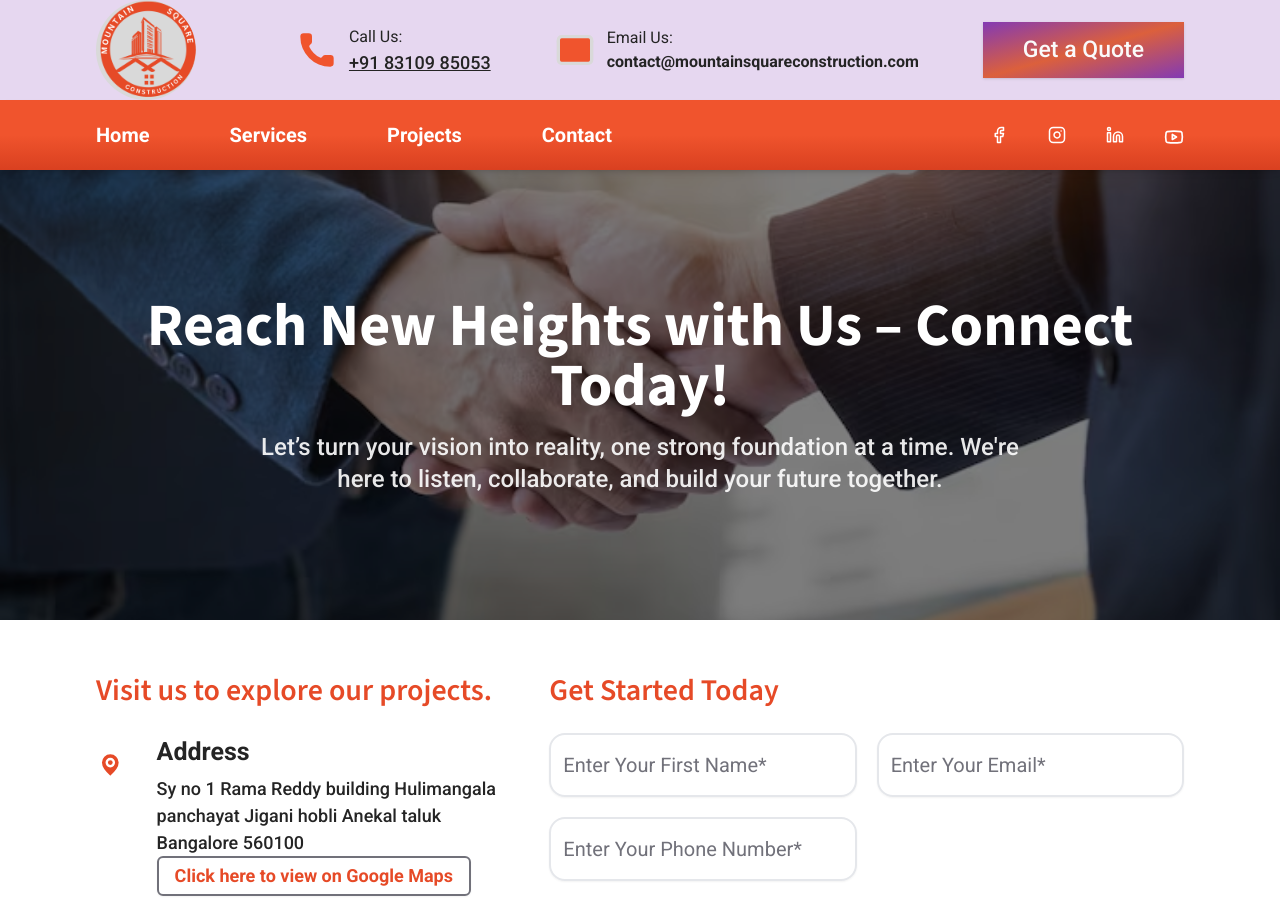
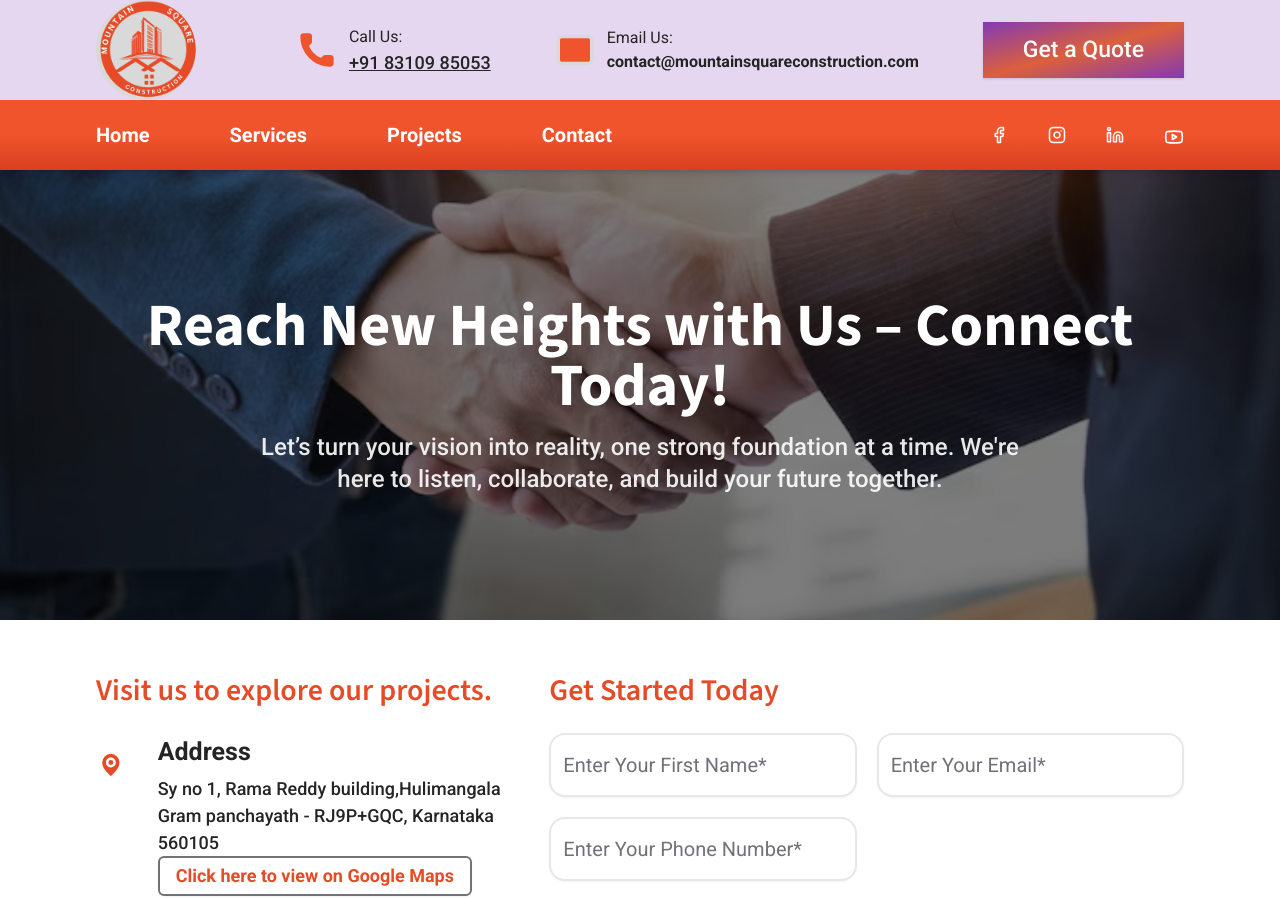
Before and after one commit to mountain-square-constructions/mountain-square-constructions, a Next.js app: page /contact-us in a window 1280 px wide. Shown: the top 900 px of the page. Built offline with nearby package versions, Linux system fonts and the light colour scheme.

Commit message:
changes done with contact

```diff
--- a/app/components/hero-section.jsx
+++ b/app/components/hero-section.jsx
@@ -155,7 +155,7 @@ const HeroSection = () => {
             Ready to Build Your Dream Home?
           </Text>
           <Button className="rounded-lg transition duration-300 ease-in-out transform hover:scale-105 h-12 sm:h-14 text-lg sm:text-xl px-8 bg-amber-500 hover:bg-amber-600 text-black font-bold">
-            <Link href="/contact">  Contact Us</Link>
+            <Link href="/contact-us">  Contact Us</Link>
           </Button>
         </SectionContainer>
       </Box>
--- a/app/components/last-section.jsx
+++ b/app/components/last-section.jsx
@@ -37,7 +37,7 @@ const CTASection = () => {
               size="lg"
               className="bg-gradient-to-br from-[#833ab4] via-[#d9420f]/80 to-[#833ab4] hover:bg-[#f0542d]/90 hover:bg-[#d94020] text-white py-6 px-8 text-lg rounded-lg shadow-lg transition-transform hover:scale-105"
             >
-              <Link href="/contact" className="flex items-center gap-2">
+              <Link href="/contact-us" className="flex items-center gap-2">
                 <Calendar className="w-5 h-5" />
                 Get Your Free Quote
                 <ArrowRight className="ml-2 w-5 h-5" />
--- a/app/components/navigation-components/footer.jsx
+++ b/app/components/navigation-components/footer.jsx
@@ -66,7 +66,7 @@ const Footer = () => {
               </li>
               <li className="relative group max-w-fit">
                 {" "}
-                <Link href="/contact">Contact Us</Link>
+                <Link href="/contact-us">Contact Us</Link>
                 <span className="absolute bottom-0 left-1/2 w-0 h-0.5 bg-[#f0542d] group-hover:w-full transition-all duration-300 group-hover:left-0"></span>
               </li>
             </ul>
--- a/app/components/navigation-components/header.jsx
+++ b/app/components/navigation-components/header.jsx
@@ -91,7 +91,7 @@ const Header = () => {
               {/* CTA Button */}
               <Box className="flex items-center">
                 <Button className="bg-gradient-to-br from-[#833ab4] via-[#d9420f]/80 to-[#833ab4] hover:bg-[#f0542d]/90 text-base md:text-xl lg:text-[23px] rounded-none h-10 md:h-12 lg:h-14 px-6 md:px-8 lg:px-10">
-                  <Link href="/contact"> Get a Quote </Link>
+                  <Link href="/contact-us"> Get a Quote </Link>
                 </Button>
               </Box>
             </Box>
@@ -134,7 +134,7 @@ export const SubHeader = () => {
     {
       id: 5,
       title: "Contact",
-      href: "/contact",
+      href: "/contact-us",
     },
   ];
 
--- a/app/contact-us/page.jsx
+++ b/app/contact-us/page.jsx
@@ -65,8 +65,8 @@ const Contact = () => {
               <Box>
                 <Text className="text-[25px] font-semibold mb-1">Address</Text>
                 <Text>
-                  Sy no 1 Rama Reddy building Hulimangala panchayat Jigani hobli
-                  Anekal taluk Bangalore 560100
+                  Sy no 1, Rama Reddy building,Hulimangala Gram panchayath -
+                  RJ9P+GQC, Karnataka 560105
                 </Text>
                 <Button
                   variant="outline"
```
